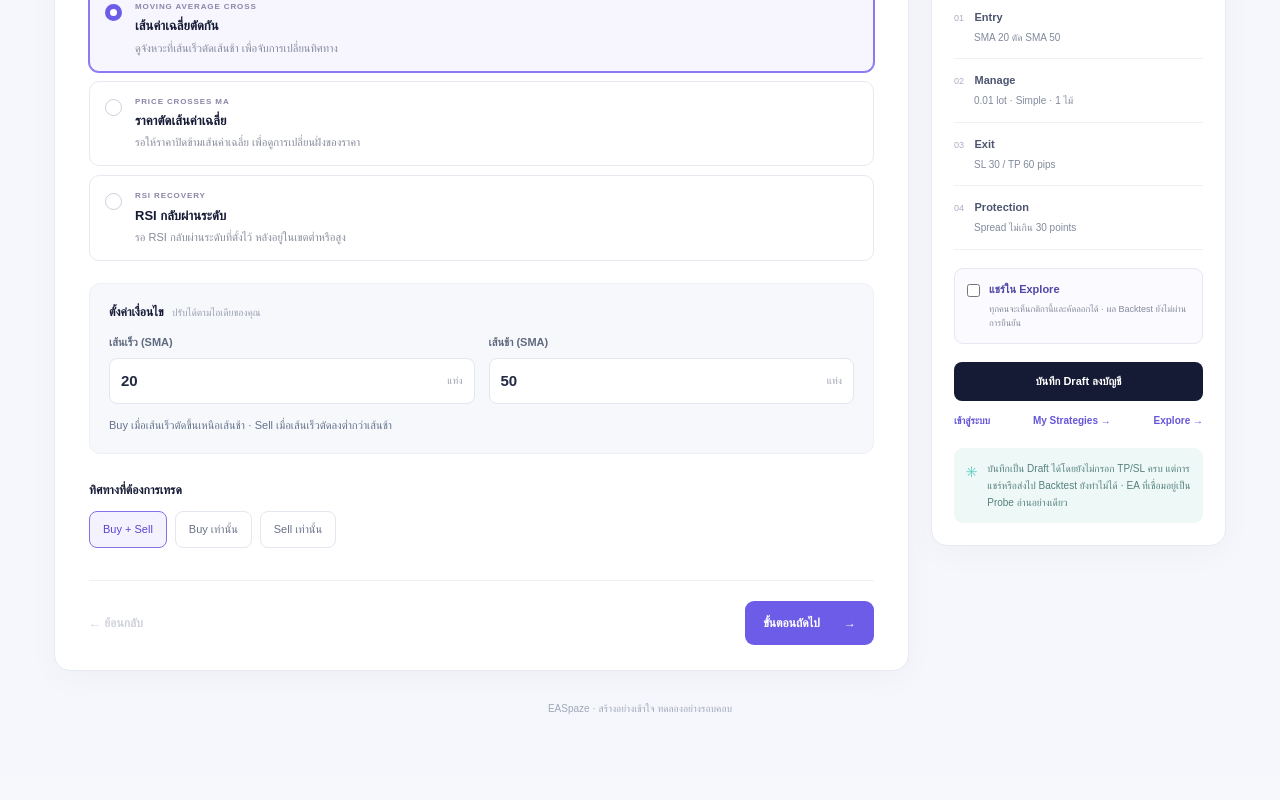
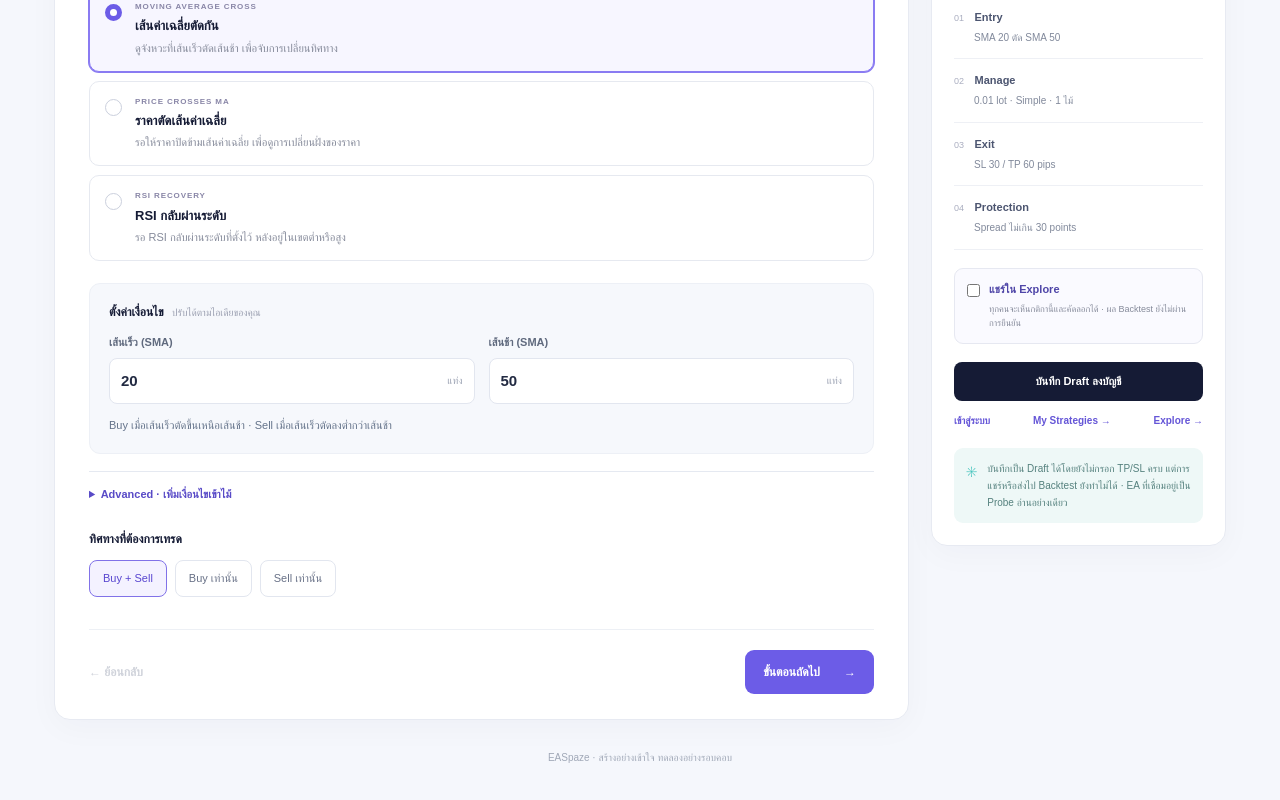
Before and after one commit to uniconsounds-cloud/EARooom, a Next.js app in the folder web/: page /build in a window 1280 px wide. Shown: the part 520-1320 px from the top of the page. Before the commit the page ends 1297 px from the top, so only its background shows below. Built offline with nearby package versions, Linux system fonts and the light colour scheme.

Commit message:
Add composable entry rules to strategy builder

```diff
--- a/web/app/build/builder.tsx
+++ b/web/app/build/builder.tsx
@@ -24,7 +24,7 @@ type RecoveryConfig = {
 };
 type Strategy = {
   schemaVersion: 1; strategyType?: "gold_scalping_recovery"; name: string; symbol: string; timeframe: string; direction: Direction;
-  entry: { type: Entry; fastPeriod: number; slowPeriod: number; maPeriod: number; rsiPeriod: number; rsiLow: number; rsiHigh: number };
+  entry: { type: Entry; fastPeriod: number; slowPeriod: number; maPeriod: number; rsiPeriod: number; rsiLow: number; rsiHigh: number; logic?: "all" | "any"; conditions?: RecoveryCondition[] };
   manage: { lotSize: number; maxPositions: number; mode?: "single" | "recovery"; recovery?: RecoveryConfig };
   exit: { stopLossPips: number; takeProfitPips: number; basketStopLoss?: number; basketTakeProfit?: number; closeRules?: ExitRule[] };
   protection: { maxSpreadPoints: number };
@@ -94,6 +94,7 @@ function validDraft(s: Strategy): string | null {
   if (![s.entry.fastPeriod,s.entry.slowPeriod,s.entry.maPeriod,s.entry.rsiPeriod,s.manage.maxPositions].every(n => Number.isInteger(n) && n >= 1)) return "จำนวนช่วงและจำนวนไม้ต้องเป็นจำนวนเต็มอย่างน้อย 1";
   if (s.entry.type === "ma_cross" && s.entry.fastPeriod >= s.entry.slowPeriod) return "จำนวนช่วงของเส้นเร็วต้องน้อยกว่าเส้นช้า";
   if (!(s.entry.rsiLow > 0 && s.entry.rsiLow < s.entry.rsiHigh && s.entry.rsiHigh < 100)) return "ระดับ RSI ต้องมากกว่า 0 และน้อยกว่า 100 โดยระดับต่ำต้องน้อยกว่าระดับสูง";
+  if (s.entry.conditions && s.entry.conditions.some(condition => !Object.keys(conditionLabels).includes(condition.kind))) return "ตรวจสอบเงื่อนไขเข้าเทรดเพิ่มเติม";
   if (![s.manage.lotSize,s.protection.maxSpreadPoints].every(n => Number.isFinite(n) && n > 0)) return "Lot เริ่มต้นและ spread สูงสุดต้องมากกว่า 0";
   if (s.exit.closeRules && (!Array.isArray(s.exit.closeRules) || s.exit.closeRules.some(rule => !Object.keys(exitRuleLabels).includes(rule.kind) || (rule.value !== undefined && (!Number.isFinite(rule.value) || rule.value < 0)) || (rule.secondaryValue !== undefined && (!Number.isFinite(rule.secondaryValue) || rule.secondaryValue < 0))))) return "ตรวจสอบวิธีปิดเพิ่มเติมในขั้น Exit";
   if (hasManageOptions(s)) {
@@ -109,7 +110,7 @@ function validDraft(s: Strategy): string | null {
       if (!Number.isFinite(recovery.spacingPoints) || recovery.spacingPoints < 0) return "ระยะเพิ่มไม้ต้องเป็น 0 หรือจำนวน points ที่มากกว่า 0";
       if (recovery.lotMode === "multiplier" && (!Number.isFinite(recovery.lotMultiplier) || recovery.lotMultiplier < 1)) return "ตัวคูณ lot ต้องไม่น้อยกว่า 1";
       if (!Number.isInteger(recovery.cooldownBars ?? 1) || (recovery.cooldownBars ?? 1) < 1) return "Cooldown ต้องเป็นอย่างน้อย 1 แท่ง";
-      if (recovery.preset === "atr" && (!Number.isFinite(recovery.atrPeriod) || (recovery.atrPeriod ?? 0) <= 0 || !Number.isFinite(recovery.atrMultiplier) || (recovery.atrMultiplier ?? 0) <= 0)) return "ตั้งค่า ATR period และ multiplier ให้มากกว่า 0";
+      if (recovery.spacingMode === "atr" && (!Number.isFinite(recovery.atrPeriod) || (recovery.atrPeriod ?? 0) <= 0 || !Number.isFinite(recovery.atrMultiplier) || (recovery.atrMultiplier ?? 0) <= 0)) return "ตั้งค่า ATR period และ multiplier ให้มากกว่า 0";
       if ([s.exit.basketStopLoss ?? 0,s.exit.basketTakeProfit ?? 0].some(n => !Number.isFinite(n) || n < 0)) return "ค่า Basket TP/SL ต้องเป็น 0 หรือจำนวนเงินที่มากกว่า 0";
     }
   } else if (![s.exit.stopLossPips,s.exit.takeProfitPips].every(n => Number.isFinite(n) && n > 0)) return "Stop Loss และ Take Profit ต้องมากกว่า 0";
@@ -193,6 +194,9 @@ export default function Builder() {
     } catch {setNotice("บันทึกลงบัญชีไม่สำเร็จ กรุณาตรวจการเชื่อมต่อแล้วลองอีกครั้ง");} finally {setRemoteBusy(false);}
   }
   const updateEntry = (key: keyof Strategy["entry"], value: string | number) => setStrategy(s => ({ ...s, entry: { ...s.entry, [key]: value } }));
+  const updateEntryCondition = (index: number, condition: RecoveryCondition) => setStrategy(s => ({ ...s, entry: { ...s.entry, conditions: (s.entry.conditions ?? []).map((item, itemIndex) => itemIndex === index ? condition : item) } }));
+  const addEntryCondition = () => setStrategy(s => ({ ...s, entry: { ...s.entry, conditions: [...(s.entry.conditions ?? []), newCondition("candle_reversal")] } }));
+  const removeEntryCondition = (index: number) => setStrategy(s => ({ ...s, entry: { ...s.entry, conditions: (s.entry.conditions ?? []).filter((_, itemIndex) => itemIndex !== index) } }));
   const updateRecovery = (patch: Partial<RecoveryConfig>) => setStrategy(s => {
     const current: RecoveryConfig = { maxAdds: 3, spacingPoints: 0, lotMode: "fixed", lotMultiplier: 1, preset: "candle", spacingMode: "fixed", cooldownBars: 1, confirmationTimeframe: "same", trendFilter: "ema_slope", rangeSignal: "band_reentry", atrPeriod: 14, atrMultiplier: 1, pauseOnAtrExpansion: true, maxWaitBars: 3, ...s.manage.recovery };
     const next: RecoveryConfig = { ...current, ...patch };
@@ -205,7 +209,7 @@ export default function Builder() {
   });
   const selectRecoveryPreset = (preset: RecoveryPreset) => {
     const count = strategy.manage.recovery?.maxAdds ?? 3;
-    updateRecovery({ preset, orderRules: makeOrderRules(preset, count), ...(preset === "atr" ? { spacingMode: "atr" } : {}) });
+    updateRecovery({ preset, orderRules: makeOrderRules(preset, count), spacingMode: preset === "atr" ? "atr" : "fixed" });
   };
   const updateOrderRule = (orderIndex: number, patch: Partial<AddOrderRule>) => setStrategy(s => {
     const recovery = s.manage.recovery;
@@ -263,7 +267,15 @@ export default function Builder() {
               {strategy.entry.type === "ma_cross" && <><div className="field-grid">{field("เส้นเร็ว (SMA)",strategy.entry.fastPeriod,n=>updateEntry("fastPeriod",n),"แท่ง")}{field("เส้นช้า (SMA)",strategy.entry.slowPeriod,n=>updateEntry("slowPeriod",n),"แท่ง")}</div><p className="signal-explanation">Buy เมื่อเส้นเร็วตัดขึ้นเหนือเส้นช้า · Sell เมื่อเส้นเร็วตัดลงต่ำกว่าเส้นช้า</p></>}
               {strategy.entry.type === "price_ma" && <><div className="field-grid">{field("เส้นค่าเฉลี่ย (SMA)",strategy.entry.maPeriod,n=>updateEntry("maPeriod",n),"แท่ง")}</div><p className="signal-explanation">Buy เมื่อราคาปิดตัดขึ้นเหนือ SMA · Sell เมื่อราคาปิดตัดลงต่ำกว่า SMA</p></>}
               {strategy.entry.type === "rsi_recovery" && <><div className="field-grid">{field("ช่วง RSI",strategy.entry.rsiPeriod,n=>updateEntry("rsiPeriod",n),"แท่ง")}{field("ระดับต่ำ",strategy.entry.rsiLow,n=>updateEntry("rsiLow",n),"RSI")}{field("ระดับสูง",strategy.entry.rsiHigh,n=>updateEntry("rsiHigh",n),"RSI")}</div><p className="signal-explanation">Buy เมื่อ RSI ตัดขึ้นผ่านระดับต่ำ · Sell เมื่อ RSI ตัดลงผ่านระดับสูง</p></>}
-            </div><div className="direction-group"><span>ทิศทางที่ต้องการเทรด</span><div>{([ ["both","Buy + Sell"],["buy","Buy เท่านั้น"],["sell","Sell เท่านั้น"] ] as const).map(([value,label])=><button key={value} type="button" className={strategy.direction === value ? "selected" : ""} aria-pressed={strategy.direction === value} onClick={()=>setStrategy(s=>({...s,direction:value}))}>{label}</button>)}</div></div></>}
+            </div><details className="advanced-settings entry-condition-builder"><summary>Advanced · เพิ่มเงื่อนไขเข้าไม้</summary><p className="signal-explanation">สัญญาณหลักด้านบนยังต้องเกิดก่อนเสมอ · เลือกให้เงื่อนไขเสริมต้องผ่านทั้งหมดหรือผ่านข้อใดข้อหนึ่ง</p><div className="field-grid entry-condition-logic"><label className="builder-field"><span>การรวมเงื่อนไขเสริม</span><span className="input-wrap"><select value={strategy.entry.logic??"all"} onChange={e=>updateEntry("logic",e.target.value as "all"|"any")}><option value="all">ALL · ต้องผ่านทุกข้อ</option><option value="any">ANY · ผ่านข้อใดก็ได้</option></select></span></label></div>
+              {(strategy.entry.conditions??[]).map((condition,index)=><div className="recovery-condition" key={`entry-${index}`}><div className="condition-row-heading"><strong>Entry Condition {index+1}</strong><button type="button" className="remove-condition" onClick={()=>removeEntryCondition(index)}>ลบ</button></div><div className="field-grid"><label className="builder-field"><span>เงื่อนไข</span><span className="input-wrap"><select value={condition.kind} onChange={e=>updateEntryCondition(index,newCondition(e.target.value as RecoveryConditionKind))}>{Object.entries(conditionLabels).filter(([kind])=>kind!=="manual_confirm").map(([kind,label])=><option key={kind} value={kind}>{label}</option>)}</select></span></label>
+                {(condition.kind==="candle_reversal"||condition.kind==="trend_filter"||condition.kind==="range_reentry")&&<label className="builder-field"><span>Timeframe</span><span className="input-wrap"><select value={condition.timeframe??"same"} onChange={e=>updateEntryCondition(index,{...condition,timeframe:e.target.value})}><option value="same">ใช้ timeframe ของ Strategy</option><option value="M15">M15</option><option value="H1">H1</option><option value="H4">H4</option></select></span></label>}
+                {condition.kind==="trend_filter"&&<label className="builder-field"><span>วิธีกรอง Trend</span><span className="input-wrap"><select value={condition.method??"ema_slope"} onChange={e=>updateEntryCondition(index,{...condition,method:e.target.value})}><option value="ema_slope">ความชัน EMA</option><option value="ma_alignment">เส้นค่าเฉลี่ยเรียงตัว</option></select></span></label>}
+                {condition.kind==="range_reentry"&&<label className="builder-field"><span>สัญญาณกรอบ</span><span className="input-wrap"><select value={condition.method??"band_reentry"} onChange={e=>updateEntryCondition(index,{...condition,method:e.target.value})}><option value="band_reentry">ราคาปิดกลับเข้าช่อง</option><option value="boundary_rejection">ปฏิเสธบริเวณขอบกรอบ</option></select></span></label>}
+                {(condition.kind==="atr_gate"||condition.kind==="rsi_recovery")&&<>{field(condition.kind==="atr_gate"?"ATR period":"RSI period",condition.period??14,n=>updateEntryCondition(index,{...condition,period:n}),"แท่ง",1)}{field(condition.kind==="atr_gate"?"ATR ratio threshold":"ระดับ RSI",condition.level??1,n=>updateEntryCondition(index,{...condition,level:n}),condition.kind==="atr_gate"?"ratio":"ระดับ",0,0.1)}</>}
+                {condition.kind==="candle_reversal"&&<label className="builder-field"><span>การยืนยัน</span><span className="input-wrap"><select value={condition.method??"close_reversal"} onChange={e=>updateEntryCondition(index,{...condition,method:e.target.value})}><option value="close_reversal">รอแท่งปิดกลับทิศ</option><option value="rejection">แท่งปฏิเสธราคา</option></select></span></label>}
+              </div></div>)}<button type="button" className="add-condition-button" onClick={addEntryCondition}>＋ เพิ่มเงื่อนไขเข้าไม้</button>
+            </details><div className="direction-group"><span>ทิศทางที่ต้องการเทรด</span><div>{([ ["both","Buy + Sell"],["buy","Buy เท่านั้น"],["sell","Sell เท่านั้น"] ] as const).map(([value,label])=><button key={value} type="button" className={strategy.direction === value ? "selected" : ""} aria-pressed={strategy.direction === value} onClick={()=>setStrategy(s=>({...s,direction:value}))}>{label}</button>)}</div></div></>}
           {step === 1 && hasManageOptions(strategy) && <>
             <div className="panel-heading"><span className="panel-tag">STEP 02 · MANAGE</span><h2>เลือกรูปแบบการออกไม้</h2><p>Strategy เดิมแก้ไขรูปแบบการจัดการไม้ได้ โดยยังคงค่า Entry และ Exit เดิมไว้</p></div>
             <div className="manage-mode-options" role="group" aria-label="รูปแบบการจัดการไม้">
@@ -275,6 +287,7 @@ export default function Builder() {
                 <div className="recovery-preset-heading"><div><strong>เลือกชุด Recovery</strong><small>คลิกชุดที่ต้องการ แล้วปรับรายละเอียดด้านล่างได้</small></div><span>6 ชุด</span></div>
                 <div className="recovery-preset-grid" role="group" aria-label="ชุดจัดการไม้แก้">{recoveryPresets.map((preset,index)=><button key={preset.id} type="button" className={`recovery-preset-card ${recoveryPreset(strategy)===preset.id?"selected":""}`} aria-pressed={recoveryPreset(strategy)===preset.id} onClick={()=>selectRecoveryPreset(preset.id)}><span className="preset-number">0{index+1}</span><span className="preset-radio"/><strong>{preset.title}</strong><small>{preset.description}</small></button>)}</div>
                 <button type="button" className={`custom-recovery-button ${recoveryPreset(strategy)==="custom"?"selected":""}`} aria-pressed={recoveryPreset(strategy)==="custom"} onClick={()=>selectRecoveryPreset("custom")}><span>＋</span><span><strong>สร้างชุดเอง</strong><small>เริ่มจากเงื่อนไขพื้นฐาน แล้วเพิ่มหรือแก้กติกาของไม้แก้แต่ละลำดับ</small></span></button>
+                <p className="signal-explanation">บันทึก Strategy ลงบัญชีเพื่อเก็บชุดนี้ไว้ หรือเปิดแชร์ใน Explore ให้คนอื่นคัดลอก Strategy ทั้งชุดพร้อมกติกา Entry, Recovery และ Exit</p>
                 {(() => { const presetId=recoveryPreset(strategy); const preset=recoveryPresets.find(item=>item.id===presetId); const recovery=strategy.manage.recovery!; const presetTitle=preset?.title??"ชุดที่สร้างเอง"; const presetSignal=preset?.signal??"CUSTOM ENTRY RULES"; const presetDetails=preset?.details??"ปรับเงื่อนไขของไม้แก้แต่ละลำดับได้อย่างอิสระ และบันทึกเป็น Strategy ส่วนตัวหรือแชร์ใน Explore"; return <div className="preset-details"><div className="preset-details-heading"><span className="panel-tag">SELECTED · {presetSignal.toUpperCase()}</span><h3>{presetTitle}</h3><p>{presetDetails}</p></div>
                   <div className="field-grid recovery-fields"><label className="builder-field"><span>จำนวนไม้แก้สูงสุด</span><span className="input-wrap"><select value={recovery.maxAdds} onChange={e=>updateRecovery({maxAdds:num(e.target.value)})}><option value={1}>1 ไม้เพิ่ม</option><option value={2}>2 ไม้เพิ่ม</option><option value={3}>3 ไม้เพิ่ม</option></select></span></label><label className="builder-field"><span>วิธีคำนวณระยะ</span><span className="input-wrap"><select value={recovery.spacingMode??"fixed"} onChange={e=>updateRecovery({spacingMode:e.target.value as "fixed"|"atr"})}><option value="fixed">ระยะคงที่</option><option value="atr">อิง ATR</option></select></span></label>{recovery.spacingMode!=="atr"&&field("ระยะสวนทางก่อนเพิ่ม",recovery.spacingPoints,n=>updateRecovery({spacingPoints:n}),"points",0,1)}</div>
                   {recovery.spacingMode==="atr"&&<div className="field-grid recovery-fields">{field("ATR period",recovery.atrPeriod??14,n=>updateRecovery({atrPeriod:n}),"แท่ง",1)}{field("ตัวคูณ ATR",recovery.atrMultiplier??1,n=>updateRecovery({atrMultiplier:n}),"×",0.1,0.1)}</div>}
```
